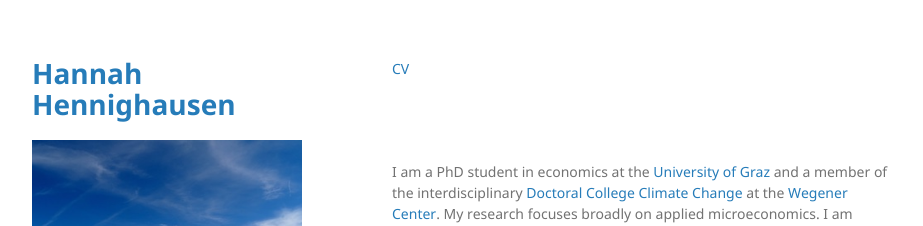
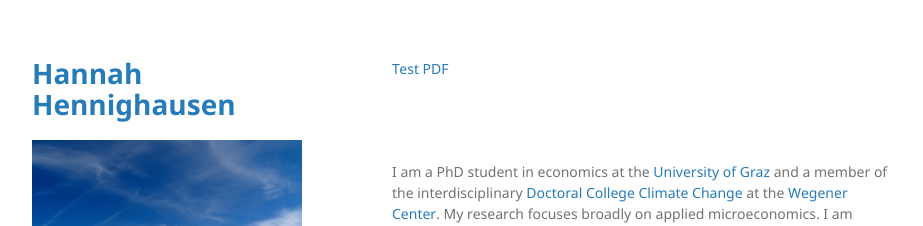
Before and after one commit to hannahhennighausen/hannahhennighausen.github.io, a Jekyll site: the page built from index.md, in a window 1280 px wide and 958 px high. Shown: the top 226 px of the window, without its empty margins (178-1101 px from the left). Built offline with Jekyll 4.4.1, drawn with Linux system fonts in a browser that asks for light colours.

Commit message:
Update index.md

```diff
--- a/index.md
+++ b/index.md
@@ -2,7 +2,7 @@
 layout: default
 ---
 
-[CV](https://hannahhennighausen.github.io/pdf/Hennighausen_CV_12022019.pdf)
+<a href="//github.com/hannahhennighausen/raw/master/assets/Hennighausen_CV_12022019.pdf">Test PDF</a>
 
 <br />
 <br />
```
